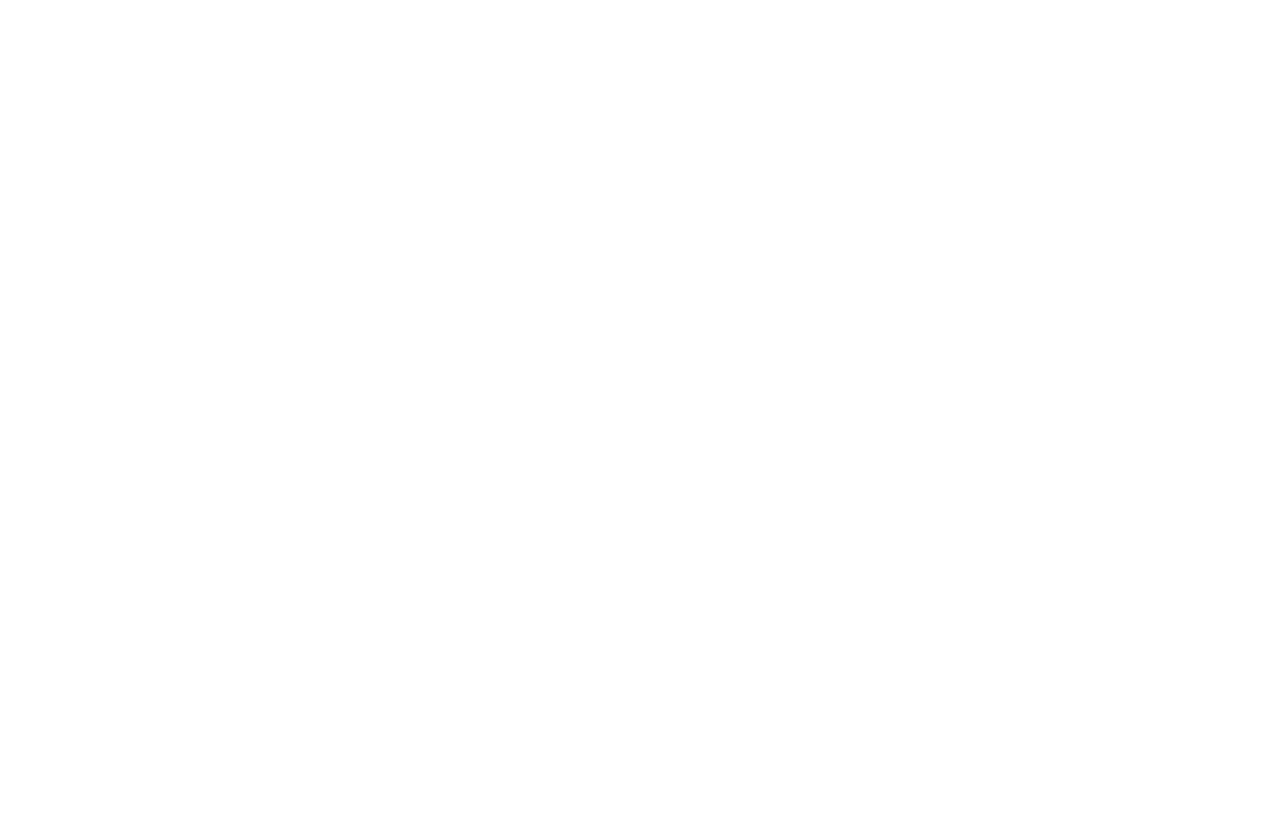
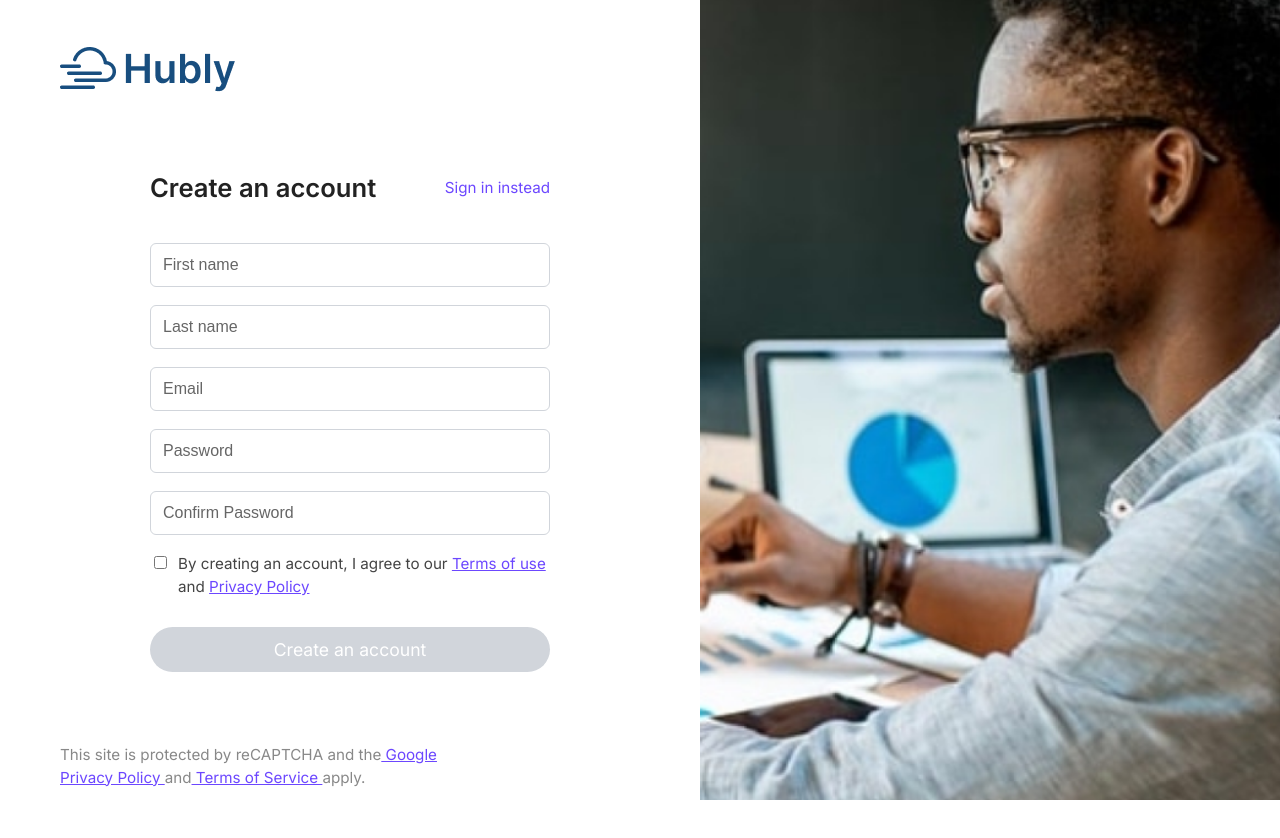
Before and after one commit to RaqeebKhn/Hubly-CRM, a React (Vite) app in the folder Frontend/vite-project/: page /signup in a window 1280 px wide. Before the commit this address had no page. Shown: the top 838 px of the page. Before the commit the page ends 800 px from the top, so only its background shows below. Built offline with nearby package versions, Linux system fonts and the light colour scheme.

Commit message:
signup page fiasco

```diff
--- a/Frontend/vite-project/src/App.jsx
+++ b/Frontend/vite-project/src/App.jsx
@@ -7,6 +7,7 @@
 import PricingPlans from './components/PricingPlans';
 import Footer from './Components/Footer';
 import LoginPage from './Components/LoginPage';
+import SignupPage from './components/SignupPage';
 import './App.css';
 
 function App() {
@@ -28,6 +29,7 @@
           }
         />
         <Route path="/login" element={<LoginPage />} />
+        <Route path="/signup" element={<SignupPage />} />
       </Routes>
     </Router>
   );
--- a/Frontend/vite-project/src/Components/Header.jsx
+++ b/Frontend/vite-project/src/Components/Header.jsx
@@ -13,7 +13,7 @@
       </div>
       <nav className="header-nav">
       <Link to="/login" className="login-btn">Login</Link>
-        <a href="#" className="signup-btn">Sign up</a>
+      <Link to="/signup" className="signup-btn">Sign up</Link>
       </nav>
     </header>
   );
--- a/Frontend/vite-project/src/Components/LoginPage.css
+++ b/Frontend/vite-project/src/Components/LoginPage.css
@@ -68,6 +68,7 @@
     margin-bottom: 0.2rem;
     outline: none;
     transition: border 0.2s;
+    color: #000000;
 }
 
 .login-form input:focus {
@@ -134,7 +135,7 @@
 
 .login-right img {
     width: 60%;
-    height: 100%;
+    height: 110%;
     object-fit: cover;
     display: flex;
     margin-left: auto;
--- a/Frontend/vite-project/src/Components/LoginPage.jsx
+++ b/Frontend/vite-project/src/Components/LoginPage.jsx
@@ -23,7 +23,7 @@
         <div className="login-links">
           <a href="#" className="forgot-link">Forgot password?</a>
           <div>
-            Don't have an account? <Link to="#" className="signup-link">Sign up</Link>
+            Don't have an account? <Link to="/signup" className="signup-link">Sign up</Link>
           </div>
         </div>
         <div className="login-legal">
--- /dev/null
+++ b/Frontend/vite-project/src/Components/SignupPage.css
@@ -0,0 +1,137 @@
+.signup-root {
+    display: flex;
+    min-height: 100vh;
+    width: 100vw;
+}
+
+.signup-left {
+    flex: 1 1 0;
+    display: flex;
+    flex-direction: column;
+    padding: 40px 60px 40px 60px;
+    background: #fff;
+    min-width: 0;
+}
+
+
+  .signup-header {
+    display: flex;
+    align-items: center;
+    gap: 10px;
+    margin-bottom: 60px;
+  }
+
+  .signup-logo {
+    font-size: 2rem;
+    color: #1a56db;
+  }
+
+  .signup-brand {
+    font-size: 2rem;
+    font-weight: 600;
+    color: #1a56db;
+  }
+
+  .signup-form {
+    width: 100%;
+    max-width: 400px;
+    margin: 0 auto;
+    display: flex;
+    flex-direction: column;
+    gap: 18px;
+    margin-bottom: 40px;
+}
+
+  .signup-title-row {
+    display: flex;
+    justify-content: space-between;
+    align-items: center;
+    margin-bottom: 18px;
+  }
+
+  .signup-title {
+    font-size: 1.6rem;
+    font-weight: 600;
+    color: #222;
+    margin: 0;
+  }
+
+  .signup-link {
+    font-size: 0.95rem;
+    color: #6c47ff;
+    text-decoration: none;
+  }
+
+  .signup-form input[type="text"],
+  .signup-form input[type="email"],
+  .signup-form input[type="password"] {
+    padding: 12px;
+    border: 1px solid #d1d5db;
+    border-radius: 6px;
+    font-size: 1rem;
+    background-color: #ffffff;
+    color: rgb(0, 0, 0);
+  }
+
+  .signup-form input::placeholder {
+    color: #666;
+  }
+
+  .signup-checkbox-row {
+    display: flex;
+    align-items: flex-start;
+    gap: 8px;
+    font-size: 0.95rem;
+  }
+
+  .signup-checkbox-row label {
+    color: #444;
+  }
+
+  .signup-checkbox-row a {
+    color: #6c47ff;
+    text-decoration: underline;
+  }
+
+  .signup-btn {
+    margin-top: 10px;
+    padding: 12px;
+    background: #d1d5db;
+    color: #fff;
+    border: none;
+    border-radius: 24px;
+    font-size: 1.1rem;
+    font-weight: 500;
+    cursor: pointer;
+  }
+
+  .signup-legal {
+    max-width: 400px;
+    font-size: 0.95rem;
+    color: #888;
+    line-height: 1.5;
+    margin-top: 32px;
+    margin-bottom: 32px;
+}
+
+  .signup-legal a {
+    color: #6c47ff;
+    text-decoration: underline;
+  }
+
+  .signup-right {
+    flex: 1 1 0;
+    position: relative;
+    height: 100vh;
+    width: 100%;
+    overflow: hidden;
+  }
+
+
+  .signup-right img {
+    width: 100%;
+    height: 100%;
+    object-fit: cover;
+    object-position: center;
+    display: block;
+}
--- /dev/null
+++ b/Frontend/vite-project/src/Components/SignupPage.jsx
@@ -0,0 +1,46 @@
+import React from "react";
+import "./SignupPage.css";
+import signupImg from "../Assets/loginhero.png";
+import hubly from '../Assets/logo.png';
+
+export default function SignupPage() {
+  return (
+    <div className="signup-root">
+      <div className="signup-left">
+        <div className="signup-header">
+           <span className="logo-icon">
+                <img src={hubly} alt="" />
+            </span>
+        </div>
+        <form className="signup-form">
+          <div className="signup-title-row">
+            <h2 className="signup-title">Create an account</h2>
+            <a href="/login" className="signup-link">Sign in instead</a>
+          </div>
+          <input type="text" placeholder="First name" />
+          <input type="text" placeholder="Last name" />
+          <input type="email" placeholder="Email" />
+          <input type="password" placeholder="Password" />
+          <input type="password" placeholder="Confirm Password" />
+          <div className="signup-checkbox-row">
+            <input type="checkbox" id="terms" />
+            <label htmlFor="terms">
+              By creating an account, I agree to our <a href="#">Terms of use</a> and <a href="#">Privacy Policy</a>
+            </label>
+          </div>
+          <button type="submit" className="signup-btn">Create an account</button>
+        </form>
+        <div className="signup-legal">
+          This site is protected by reCAPTCHA and the
+          <a href="https://policies.google.com/privacy" target="_blank" rel="noopener noreferrer"> Google Privacy Policy </a>
+          and
+          <a href="https://policies.google.com/terms" target="_blank" rel="noopener noreferrer"> Terms of Service </a>
+          apply.
+        </div>
+      </div>
+      <div className="signup-right">
+        <img src={signupImg} alt="Signup visual" />
+      </div>
+    </div>
+  );
+}
```
